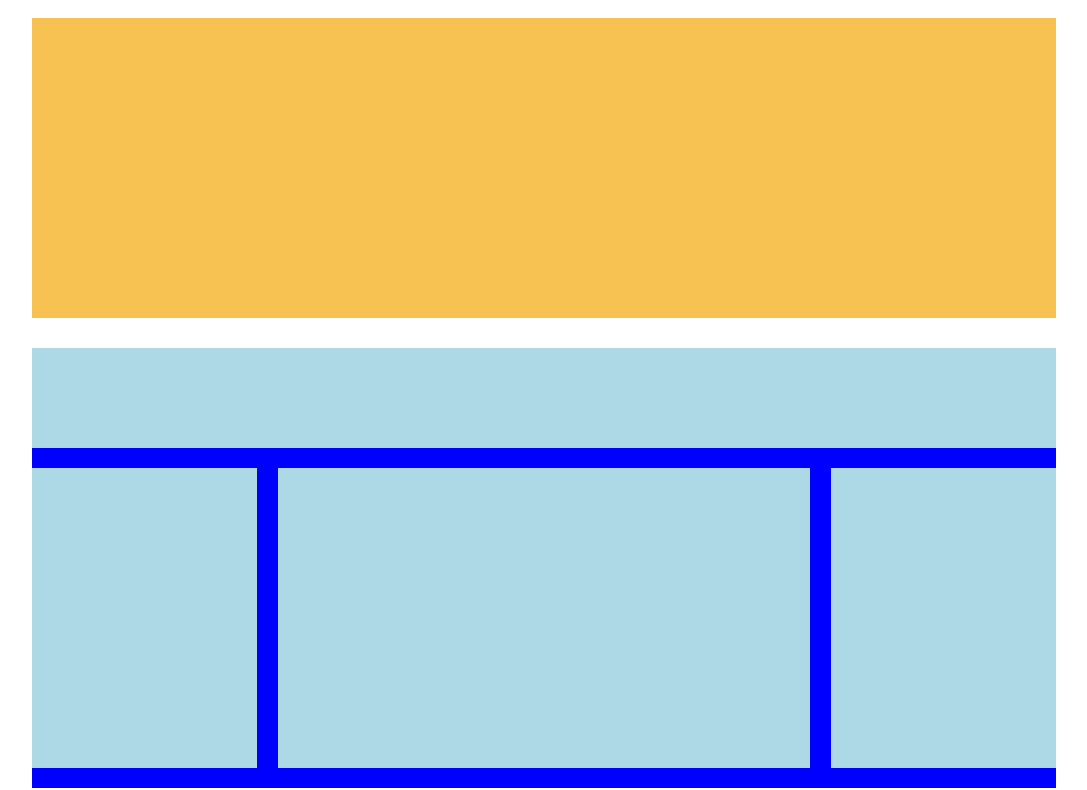
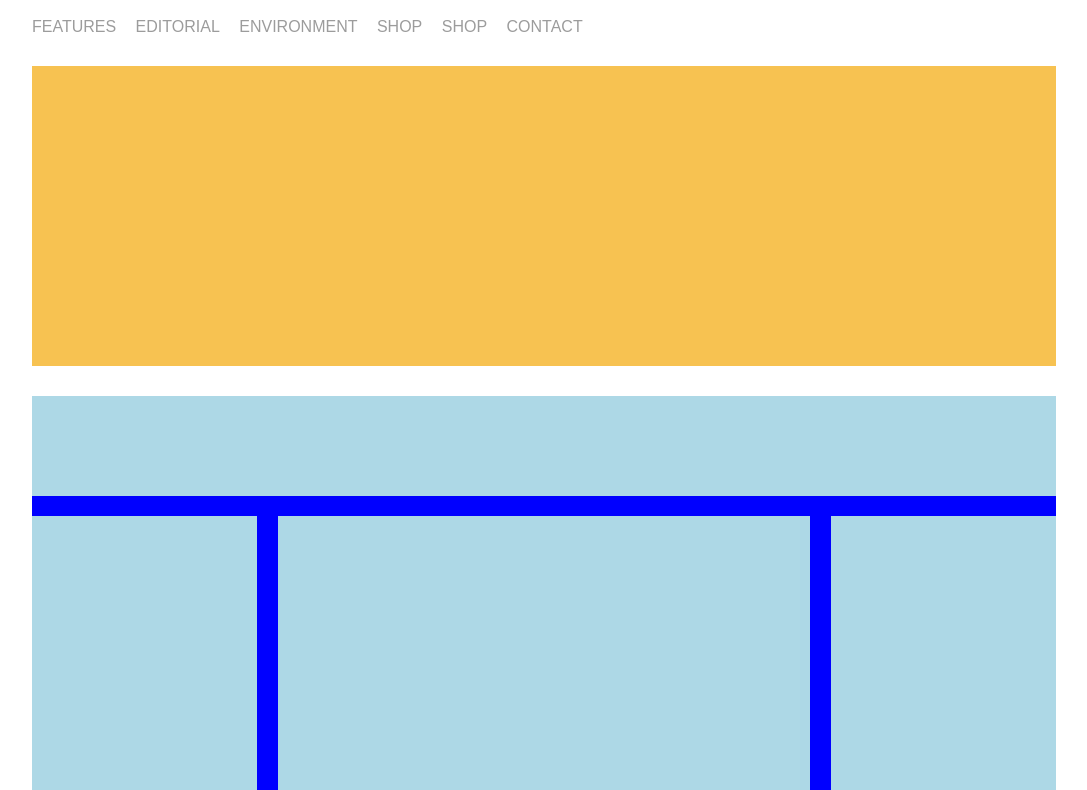
Before and after one commit to yuribertoli/htmlcss-wp, a plain HTML site: page index.html in a window 1280 px wide. Shown: the part 146-936 px from the top of the page, without its empty margins (96-1183 px from the left). Drawn offline with Linux system fonts and the light colour scheme.

Commit message:
NAV done

```diff
--- a/index.html
+++ b/index.html
@@ -13,7 +13,32 @@
 
         <header>
             <div class="top-page">
+
                 <img src="img/logo.png" alt="logo">
+
+                <nav>
+                    <ul>
+                        <li>
+                            <a href="#">Features</a>
+                        </li>
+                        <li>
+                            <a href="#">Editorial</a>
+                        </li>
+                        <li>
+                            <a href="#">Environment</a>
+                        </li>
+                        <li>
+                            <a href="#">Shop</a>
+                        </li>
+                        <li>
+                            <a href="#">Shop</a>
+                        </li>
+                        <li>
+                            <a href="#">Contact</a>
+                        </li>
+                    </ul>
+                </nav>
+
             </div>
         </header>
 
--- a/style.css
+++ b/style.css
@@ -3,6 +3,10 @@
     box-sizing: border-box;
     margin: 0;
     padding: 0;
+}
+
+body {
+    font-family: Arial, Helvetica, sans-serif;
 }
 
 .container {
@@ -19,6 +23,19 @@ header .top-page img {
     height: 80px;
     padding-right: 30px;
     border-right: 1.5px solid lightgrey;
+}
+
+nav li {
+    display: inline-block;
+    margin-top: 30px;
+}
+
+nav li a {
+    text-decoration: none;
+    color: #9c9c9c;
+    list-style: none;
+    text-transform: uppercase;
+    padding-right: 15px;
 }
 
 
```
